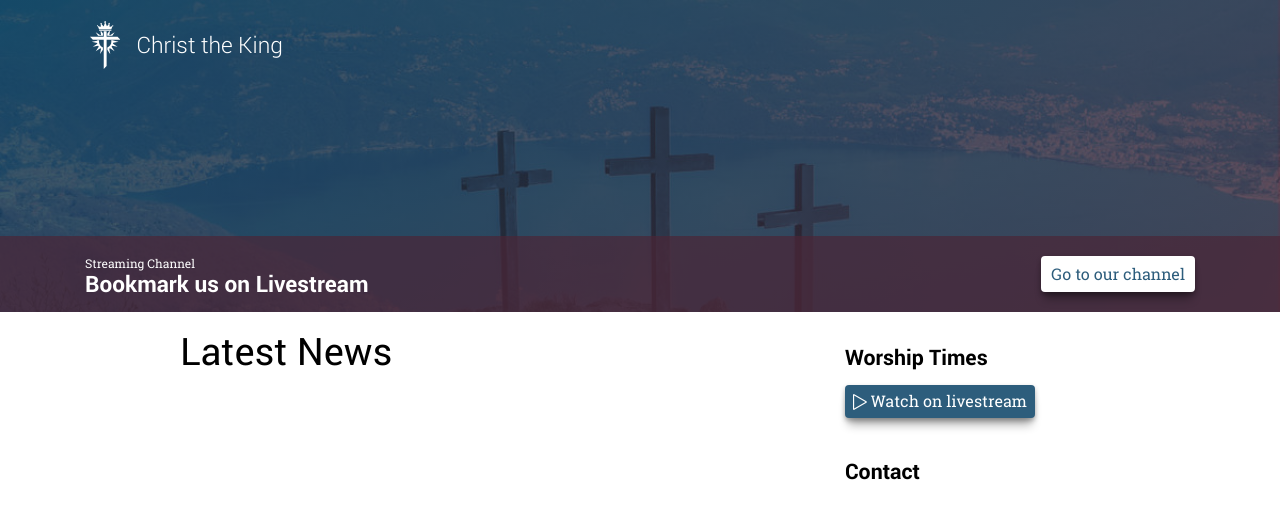
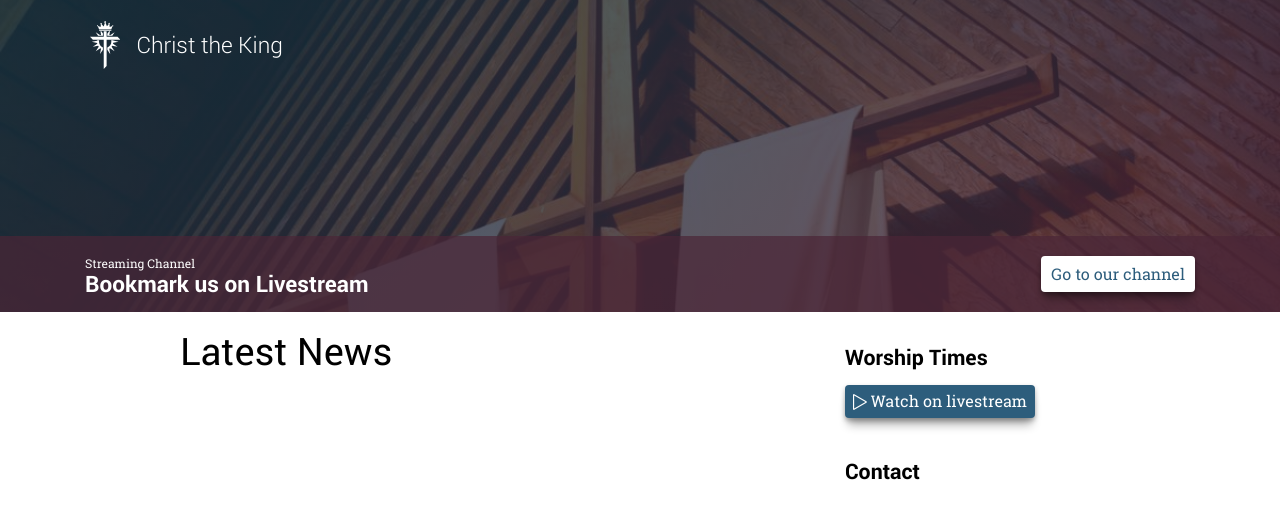
Before and after one commit to fukura-marketing/CTKSilverdaleChurch, a Flask app: template templates/layouts/home.html in a window 1280 px wide. Shown: the top 511 px of the page. Run offline with Flask 2, Linux system fonts and the light colour scheme; the template is opened without the code that fills it, so the values that code supplies are empty; parts of the project's set-up code (start-up, migrations or seed data) failed here and were passed over.

Commit message:
quick release

```diff
--- a/templates/layouts/home.html
+++ b/templates/layouts/home.html
@@ -3,7 +3,7 @@
 
 {% block content %}
 
-    <header class="marquee mod-home">
+    <header class="marquee mod-cross">
 {#    <section class="marquee mod-home" style="background-image:url({{ file_base }}{{ page_content['marquee_image']['data']['url'] }});">#}
         <div class="marquee-contents container">
             <div class="col-sm-11">
```
